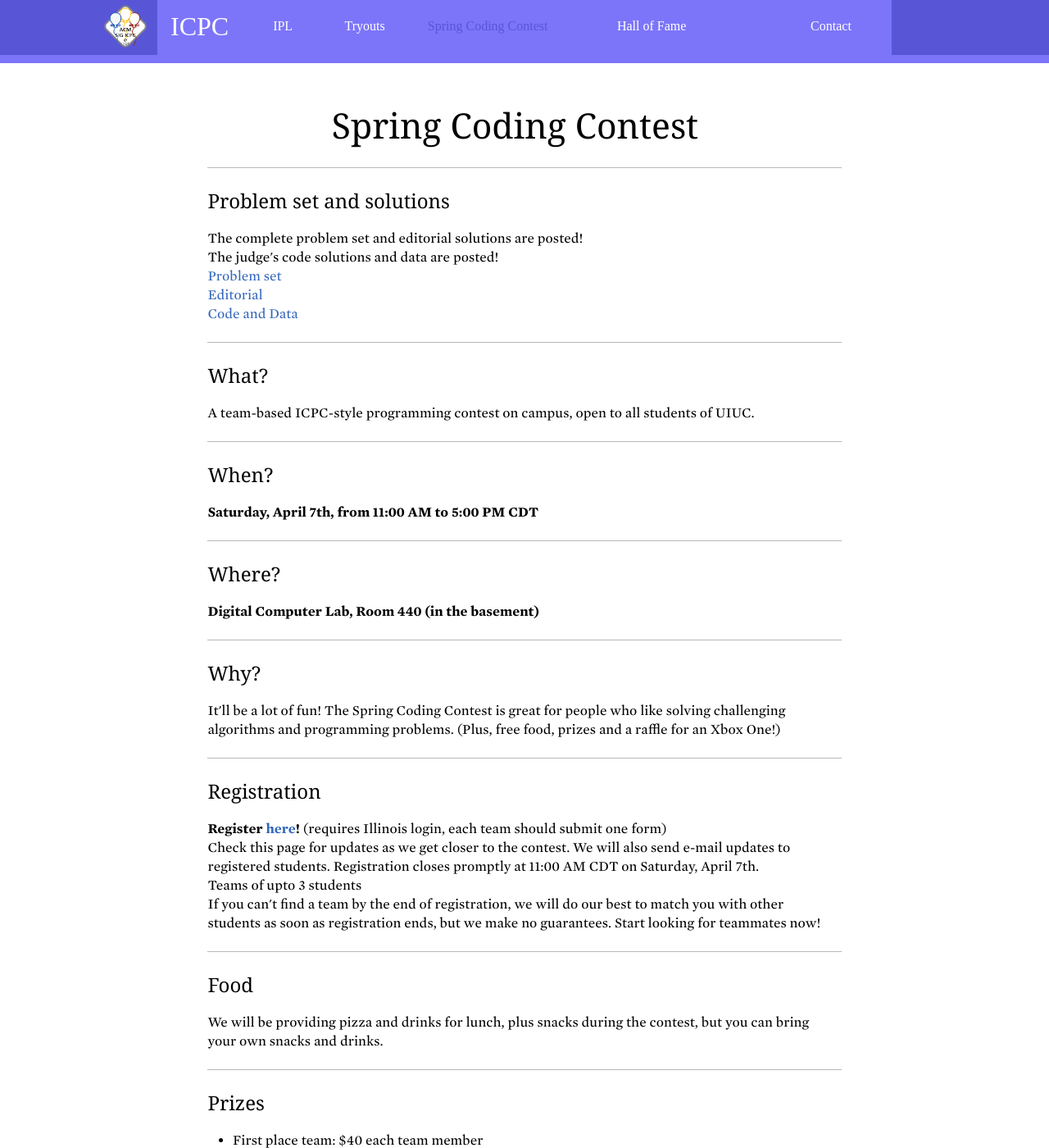
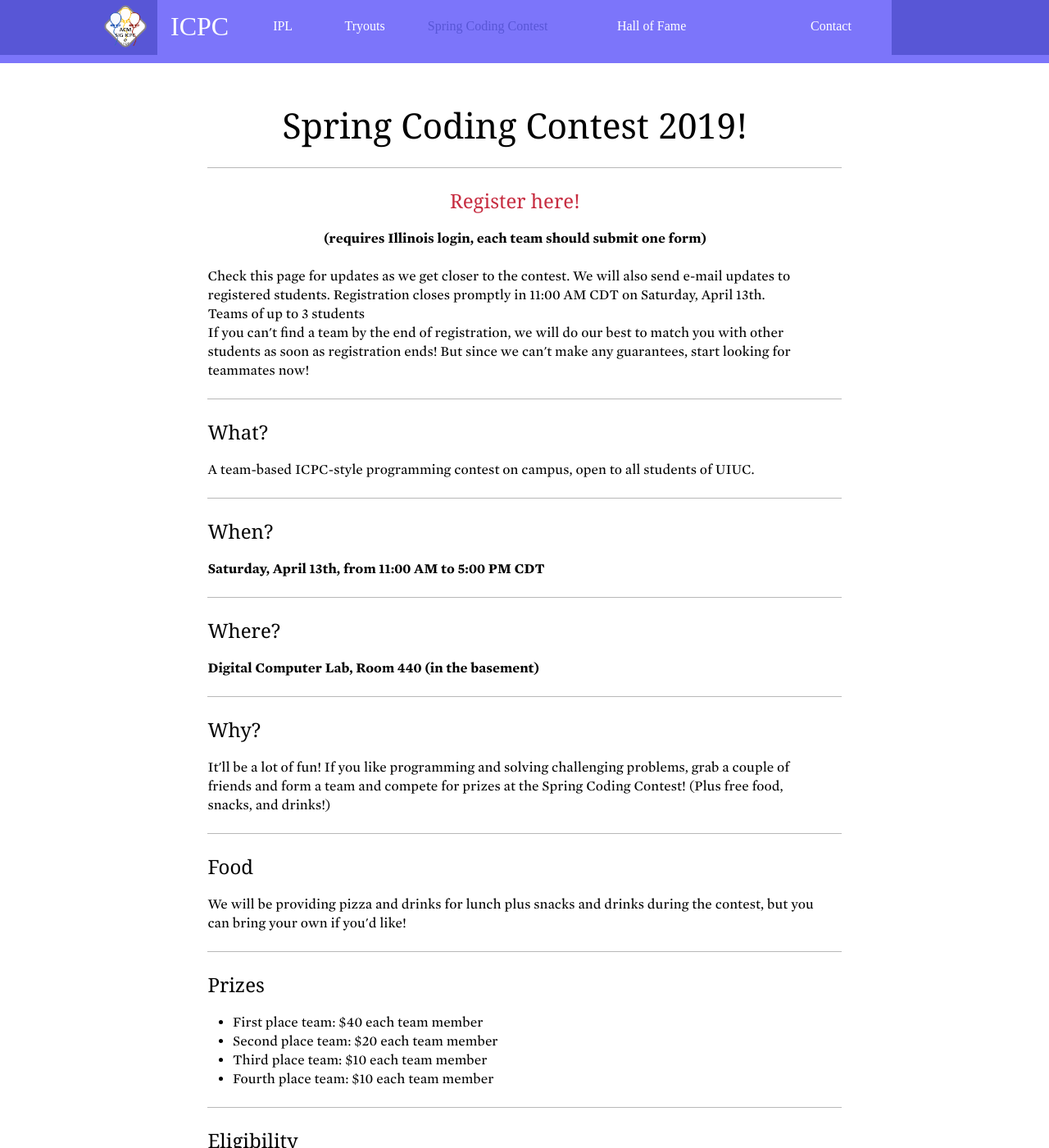
Before and after one commit to acm-uiuc/icpc-website, a Jekyll site: the page built from scc.html, in a window 1280 px wide and 1400 px high. Shown: the whole window at 82% size. Built offline with Jekyll 4.4.1, drawn with Linux system fonts in a browser that asks for light colours; nearby versions of some CDN libraries; some web fonts are replaced; some of the changed text lies outside the part shown.

Commit message:
Updated SCC to 2019

```diff
--- a/scc.html
+++ b/scc.html
@@ -4,16 +4,16 @@ title: Spring Coding Contest
 ---
 
 <div class="item">
-    <h1 class="title" style="text-align:center">Spring Coding Contest</h1>
+    <h1 class="title" style="text-align:center">Spring Coding Contest 2019!</h1>
 </div>
 
 <div class="item">
-    <h2 class="title">Problem set and solutions</h2>
-    The complete problem set and editorial solutions are posted! <br>
-    The judge's code solutions and data are posted! <br>
-    <a href="http://icpc.cs.illinois.edu/assets/scc/uiuc_2018_invitational.pdf">Problem set</a><br>
-    <a href="http://icpc.cs.illinois.edu/assets/scc/solution.pdf">Editorial</a><br>
-    <a href="http://icpc.cs.illinois.edu/assets/scc/release.zip">Code and Data</a><br>
+    <h2 class="title" style="text-align:center"><a href="https://docs.google.com/forms/d/e/1FAIpQLSdQ2VOn-HWjYdO8DlX8dvPwGDvu36Va8pC8ngJrjb5qGW5Hxg/viewform?usp=sf_link">Register here!</a></h2>
+	<h2 style="text-align:center">(requires Illinois login, each team should submit one form)</h2>
+	<br>
+    Check this page for updates as we get closer to the contest. We will also send e-mail updates to registered students. Registration closes promptly in 11:00 AM CDT on Saturday, April 13th. <br>
+    Teams of up to 3 students</br>
+    If you can't find a team by the end of registration, we will do our best to match you with other students as soon as registration ends! But since we can't make any guarantees, start looking for teammates now! <br>
 </div>
 
 <div class="item">
@@ -23,7 +23,7 @@ title: Spring Coding Contest
 
 <div class="item">
     <h2 class="title">When?</h2>
-    <b>Saturday, April 7th, from 11:00 AM to 5:00 PM CDT</b><br>
+    <b>Saturday, April 13th, from 11:00 AM to 5:00 PM CDT</b><br>
 </div>
 
 <div class="item">
@@ -33,20 +33,12 @@ title: Spring Coding Contest
 
 <div class="item">
     <h2 class="title">Why?</h2>
-    It'll be a lot of fun! The Spring Coding Contest is great for people who like solving challenging algorithms and programming problems. (Plus, free food, prizes and a raffle for an Xbox One!)<br>
-</div>
-
-<div class="item">
-    <h2 class="title">Registration</h2>
-    <b>Register <a href="https://docs.google.com/forms/d/e/1FAIpQLSd-qSI7ZiS82gq6k9F0rX42SvNJurgTJpTDp7tGGOy1_xYUqw/viewform">here</a>!</b> (requires Illinois login, each team should submit one form)<br>
-    Check this page for updates as we get closer to the contest. We will also send e-mail updates to registered students. Registration closes promptly at 11:00 AM CDT on Saturday, April 7th. <br>
-    Teams of upto 3 students</br>
-    If you can't find a team by the end of registration, we will do our best to match you with other students as soon as registration ends, but we make no guarantees. Start looking for teammates now! <br>
+    It'll be a lot of fun! If you like programming and solving challenging problems, grab a couple of friends and form a team and compete for prizes at the Spring Coding Contest! (Plus free food, snacks, and drinks!)<br>
 </div>
 
 <div class="item">
     <h2 class="title">Food</h2>
-    We will be providing pizza and drinks for lunch, plus snacks during the contest, but you can bring your own snacks and drinks. <br>
+    We will be providing pizza and drinks for lunch plus snacks and drinks during the contest, but you can bring your own if you'd like! <br>
 </div>
 
 <div class="item">
@@ -54,19 +46,21 @@ title: Spring Coding Contest
     <ul style="margin-left:2em">
         <li>First place team: $40 each team member</li>
         <li>Second place team: $20 each team member</li>
-        <li>Third and Fourth place team: $10 each team member</li>
+		<li>Third place team: $10 each team member</li>
+		<li>Fourth place team: $10 each team member</li>
     </ul>
 </div>
 
 <div class="item">
     <h2 class="title">Eligibility</h2>
+	This contest is open to everyone, no matter your school year or major!
 </div>
 
 <div class="item">
     <h2 class="title">Rules</h2>
     During the contest internet usage is forbidden, with the following exceptions:
     <ul style="margin-left:2em">
-        <li><a href="/assets/domjudge/guide.pdf" target="_blank">Spring Coding Contest Guide</a></li>
+		<li><a href="/assets/domjudge/guide.pdf" target="_blank">Spring Coding Contest Guide</a> (but we will be using the familiar Codefield rather than DOMjudge!)</li>
         <li><a href="/assets/ipl/complexity.pdf" target="_blank">Time Complexity Cheatsheet</a></li>
         <li><a href="https://en.cppreference.com/w/" target="_blank">C++ 11 Reference</a></li>
         <li><a href="https://docs.oracle.com/javase/8/docs/api" target="_blank">Java 8 Reference</a></li>
```
Also changed, not shown: other parts of scc.html (+1 -2 lines).
